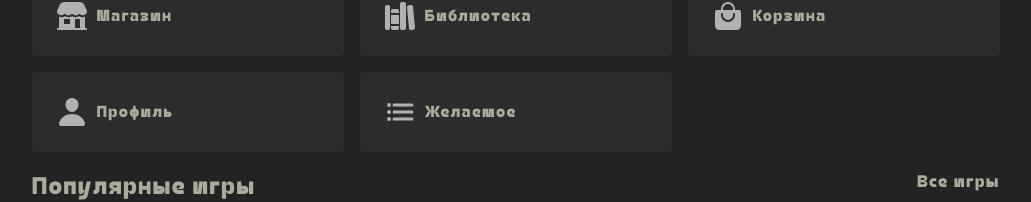
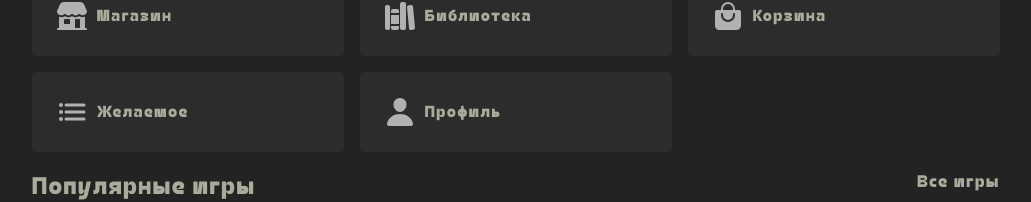
Before and after one commit to Fy5tew/course-project-2-1, a React (Create React App) app in the folder website/: page /home in a window 1280 px wide. Shown: the part 156-358 px from the top of the page, without its empty margins (124-1155 px from the left). Built offline with nearby package versions, Linux system fonts and the light colour scheme.

Commit message:
Updated main page

```diff
--- a/website/src/pages/HomePage/HomePage.tsx
+++ b/website/src/pages/HomePage/HomePage.tsx
@@ -30,14 +30,14 @@ const LINKS = [
         icon: '/icons/bag.svg',
     },
     {
+        to: '/wishlist',
+        text: 'Желаемое',
+        icon: '/icons/list.svg',
+    },
+    {
         to: '/account',
         text: 'Профиль',
         icon: '/icons/account.svg',
-    },
-    {
-        to: '/wishlist',
-        text: 'Желаемое',
-        icon: '/icons/list.svg',
     },
 ];
 
```
